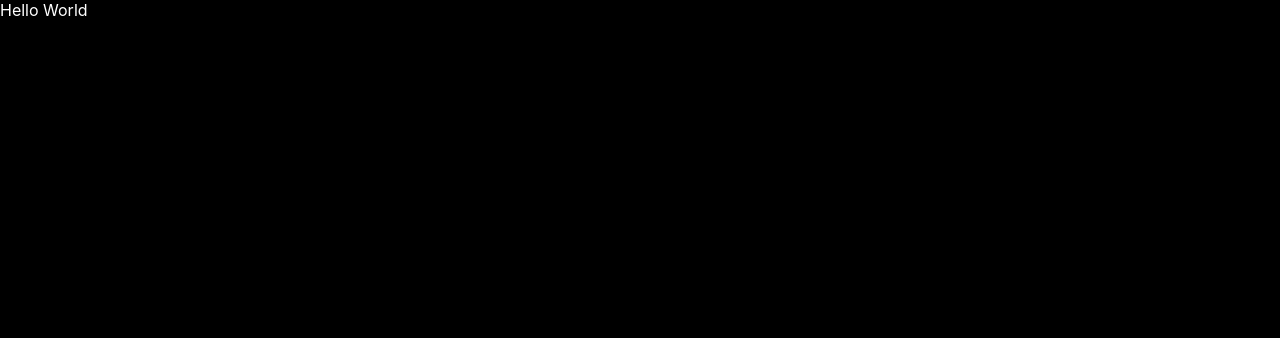
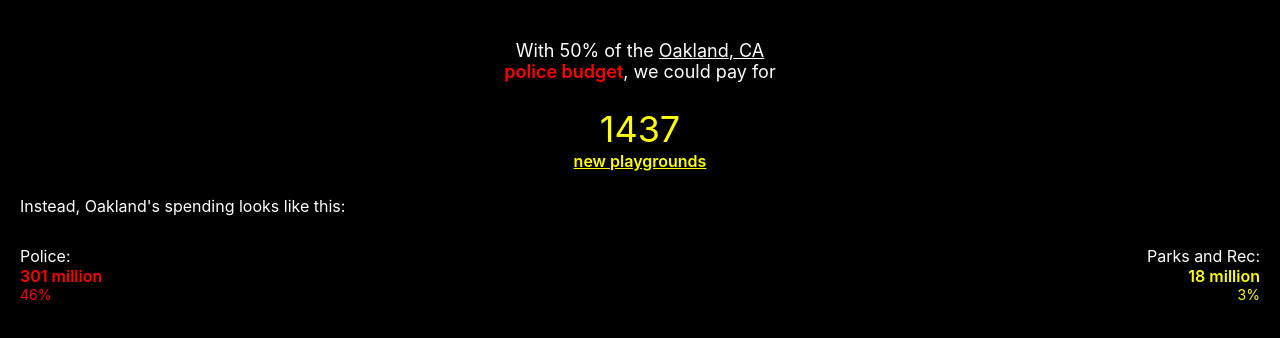
Before and after one commit to jessica-px/police-budget, a React (Create React App) app: page / in a window 1280 px wide. Shown: the top 338 px of the page. Built offline with nearby package versions, Linux system fonts and the light colour scheme.

Commit message:
Add Generator.tsx

```diff
--- a/src/App.tsx
+++ b/src/App.tsx
@@ -1,5 +1,6 @@
 import React from 'react';
 import { createGlobalStyle } from 'styled-components'
+import { Generator } from 'Generator';
 
 
 // -------------------------------------------------------- //
@@ -10,7 +11,7 @@
   return (
     <React.Fragment>
       <GlobalStyle />
-      Hello World
+      <Generator />
     </React.Fragment>
   );
 }
--- /dev/null
+++ b/src/Generator.tsx
@@ -0,0 +1,209 @@
+import React, { useState, useEffect } from 'react'
+import styled, { css } from 'styled-components'
+
+// DUMMY DATA
+const dummyCity = {
+  name: 'Oakland',
+  state: 'CA',
+  generalFund: 655127232,
+  policeBudget: 301809379,
+  alternatives: [
+    {
+      name: 'new playgrounds',
+      cost: 105000,
+      dept: 'Parks and Rec',
+      deptBudget: 18558125
+    }
+  ]
+}
+
+// -------------------------------------------------------- //
+//                       Main Component                     //
+// -------------------------------------------------------- //
+
+export const Generator = () => {
+  const [city, setCity] = useState<City>(dummyCity);
+  const [alternative, setAlternative] = useState<Alternative>(dummyCity.alternatives[0]);
+  const [alternativeAmount, setAlternativeAmount] = useState<number>();
+
+  useEffect(() => {
+    const amount = (city.policeBudget / 2) / alternative.cost;
+    setAlternativeAmount(parseInt(amount.toFixed(0)));
+  })
+
+  return (
+    <PageWrapper>
+      <HeadlineWrapper>
+        With 50% of the <CityDropdown>{city.name}, {city.state}</CityDropdown><br/>
+        <HeadlinePolice> police budget</HeadlinePolice>, we could pay for
+      </HeadlineWrapper>
+      <AlternativeNumber>{alternativeAmount}</AlternativeNumber>
+      <AlternativeDropdown>{alternative.name}</AlternativeDropdown>
+      <div>
+        Instead, {city.name}'s spending looks like this:
+      </div>
+      <BudgetComparison city={city} alternative={alternative} />
+    </PageWrapper>
+  )
+}
+
+interface City {
+  name: string,
+  state: string,
+  generalFund: number,
+  policeBudget: number
+  alternatives: Alternative[]
+}
+
+interface Alternative {
+  name: string,
+  cost: number,
+  dept: string,
+  deptBudget: number
+}
+
+// -------------------------------------------------------- //
+//                        Sub-Components                    //
+// -------------------------------------------------------- //
+
+interface BudgetComparisonProps {
+  city: City,
+  alternative: Alternative
+}
+
+const BudgetComparison = ({city, alternative}: BudgetComparisonProps) => (
+  <BudgetComparisonWrapper>
+    <BudgetSection
+      name='Police'
+      budget={city.policeBudget}
+      generalFund={city.generalFund}
+      type='police'
+    />
+    <BudgetSection
+      name={alternative.dept}
+      budget={alternative.deptBudget}
+      generalFund={city.generalFund}
+      type='alt'
+    />
+  </BudgetComparisonWrapper>
+)
+
+interface BudgetSectionProps {
+  name: string,
+  budget: number,
+  generalFund: number,
+  type: string
+}
+
+const BudgetSection = ({name, budget, generalFund, type}: BudgetSectionProps) => (
+  <BudgetSectionStyle type={type}>
+    <WhiteText>{name}:</WhiteText>
+    <BoldText>{numToWord(budget)}</BoldText>
+    <SmallText>{findPercent(budget, generalFund)}%</SmallText>
+  </BudgetSectionStyle>
+)
+
+
+// -------------------------------------------------------- //
+//                           Helpers                        //
+// -------------------------------------------------------- //
+
+const findPercent = (smallNum: number, bigNum: number) => {
+  const decimal = (smallNum / bigNum);
+  return (decimal * 100).toFixed(0);
+}
+
+const getStartingDigits = (number: number, numToRemove: number) => {
+  const numString = number.toString();
+  return numString.substring(0, numString.length - numToRemove);
+}
+
+const numToWord = (number: number): string => {
+  const length = Math.ceil(Math.log10(number + 1));
+  if (length > 9) {
+    const digits = getStartingDigits(number, 9);
+    return `${digits} billion`;
+  }
+  else if (length > 6) {
+    const digits = getStartingDigits(number, 6);
+    return `${digits} million`;
+  }
+  else if (length > 3) {
+    const digits = getStartingDigits(number, 3);
+    return `${digits} thousand`;
+  }
+  else {
+    return number.toString();
+  }
+}
+
+// -------------------------------------------------------- //
+//                           Styles                         //
+// -------------------------------------------------------- //
+
+const PageWrapper = styled.div`
+  margin: 20px;
+  margin-top: 40px;
+`
+
+const HeadlineWrapper = styled.div`
+  font-size: 18px;
+  text-align: center;
+  margin-bottom: 25px;
+`
+
+const CityDropdown = styled.span`
+  text-decoration: underline;
+`
+
+const HeadlinePolice = styled.span`
+  color: red;
+  font-weight: 600;
+`
+
+const AlternativeNumber = styled.div`
+  text-align: center;
+  color: yellow;
+  font-size: 36px;
+`
+
+const AlternativeDropdown = styled.div`
+  color: yellow;
+  text-decoration: underline;
+  font-weight: 600;
+  text-align: center;
+  margin-bottom: 25px;
+`
+
+const BudgetComparisonWrapper = styled.div`
+  display: flex;
+  justify-content: space-between;
+  margin-top: 30px;
+`
+
+const WhiteText = styled.div`
+  color: white;
+`
+
+const BoldText = styled.div`
+  font-weight: 600;
+`
+
+const SmallText = styled.div`
+  font-size: 14px;
+`
+
+interface BudgetSectionStyleProps {
+  type: string
+}
+
+const BudgetSectionStyle = styled.div<BudgetSectionStyleProps>`
+  ${props => props.type === 'police' && css`
+    text-align: left;
+    color: red;
+  `}
+  ${props => props.type === 'alt' && css`
+    text-align: right;
+    color: yellow;
+  `}
+`
```
